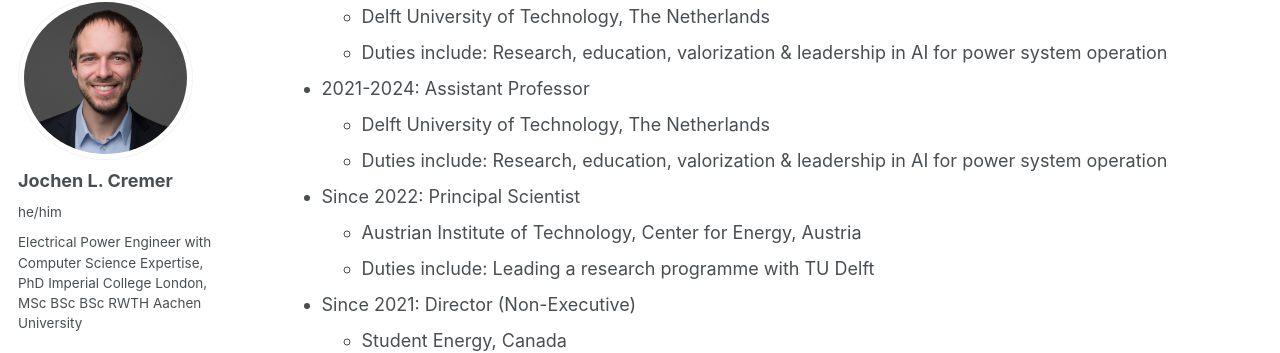
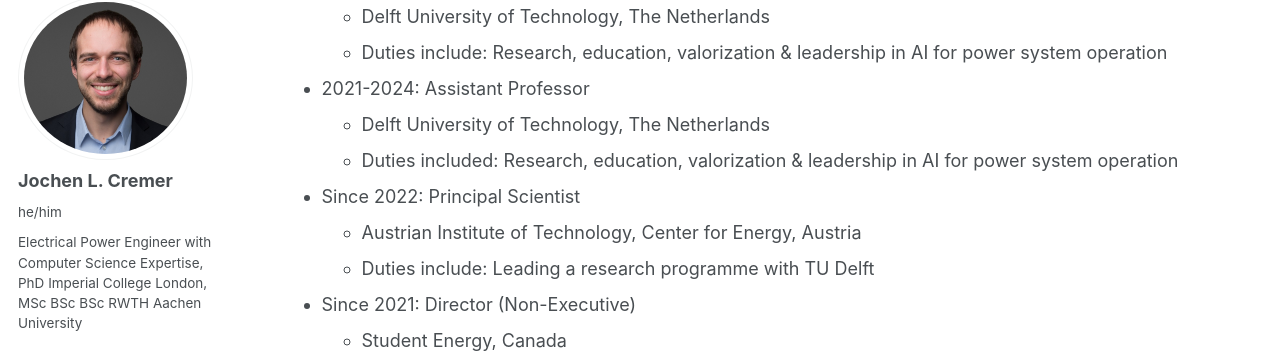
Before and after one commit to JochenC/JochenC.github.io, a Jekyll site: the page built from _pages/cv.md, in a window 1280 px wide and 900 px high, scrolled down 409 px. Shown: the part 110-463 px from the top of the window. Built offline with Jekyll 4.4.1, drawn with Linux system fonts in a browser that asks for light colours; some web fonts are replaced.

Commit message:
Update cv.md

```diff
--- a/_pages/cv.md
+++ b/_pages/cv.md
@@ -24,7 +24,7 @@
 
 * 2021-2024: Assistant Professor
   * Delft University of Technology, The Netherlands
-  * Duties include: Research, education, valorization & leadership in AI for power system operation
+  * Duties included: Research, education, valorization & leadership in AI for power system operation
 
 * Since 2022: Principal Scientist
   * Austrian Institute of Technology, Center for Energy, Austria
```
